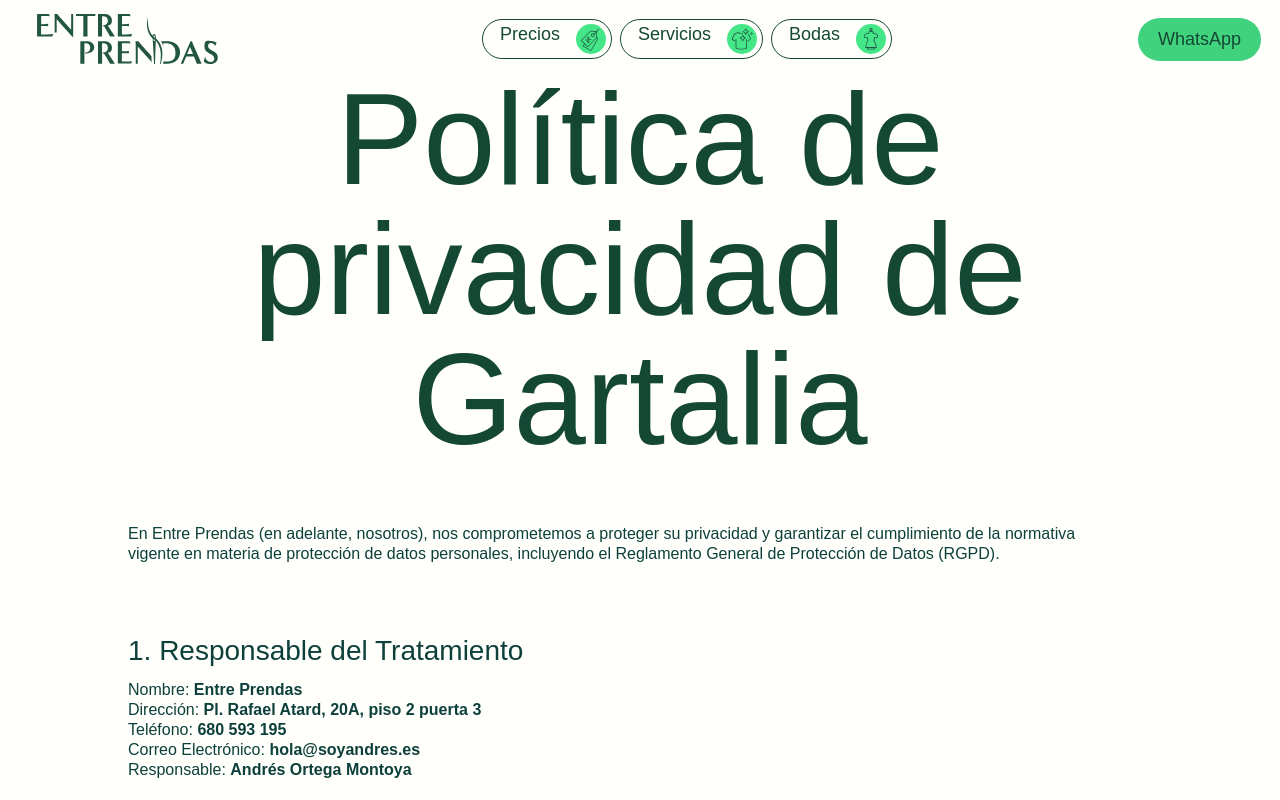
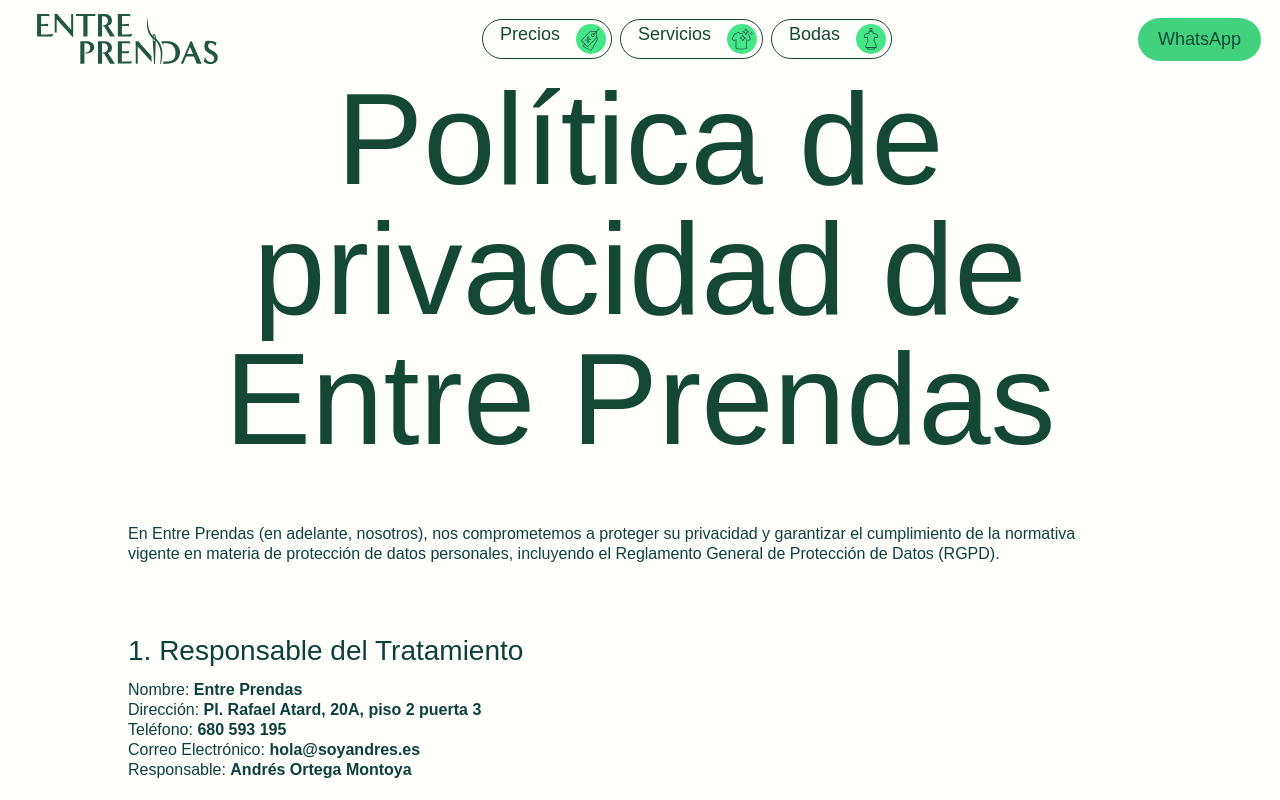
Before and after one commit to xbirks/entreprendas, a Next.js app: page /legal/privacidad in a window 1280 px wide. Shown: the top 800 px of the page. Built offline with nearby package versions, Linux system fonts and the light colour scheme; a web font is replaced by a local one.

Commit message:
ajustes poli priv

```diff
--- a/app/legal/privacidad/page.jsx
+++ b/app/legal/privacidad/page.jsx
@@ -8,7 +8,7 @@
     <div className="gartalia">
       <div className="master">
 
-      <h1>Política de privacidad de Gartalia</h1>
+      <h1>Política de privacidad de Entre Prendas</h1>
 
       <br></br><br></br><br></br><p className="p_pol">En Entre Prendas (en adelante, nosotros), nos comprometemos a proteger su privacidad y garantizar el cumplimiento de la normativa vigente en materia de protección de datos personales, incluyendo el Reglamento General de Protección de Datos (RGPD).</p>
 
```
